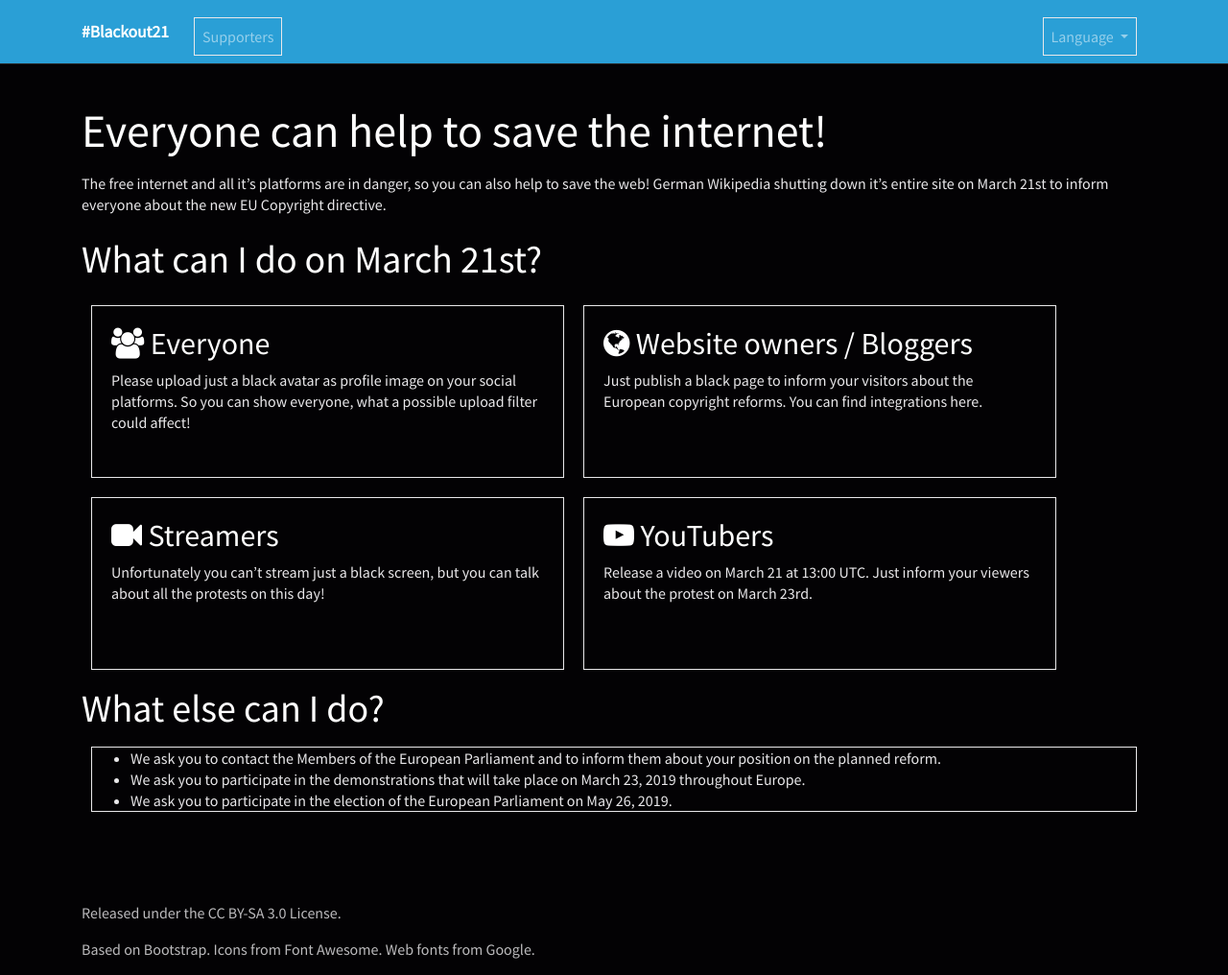
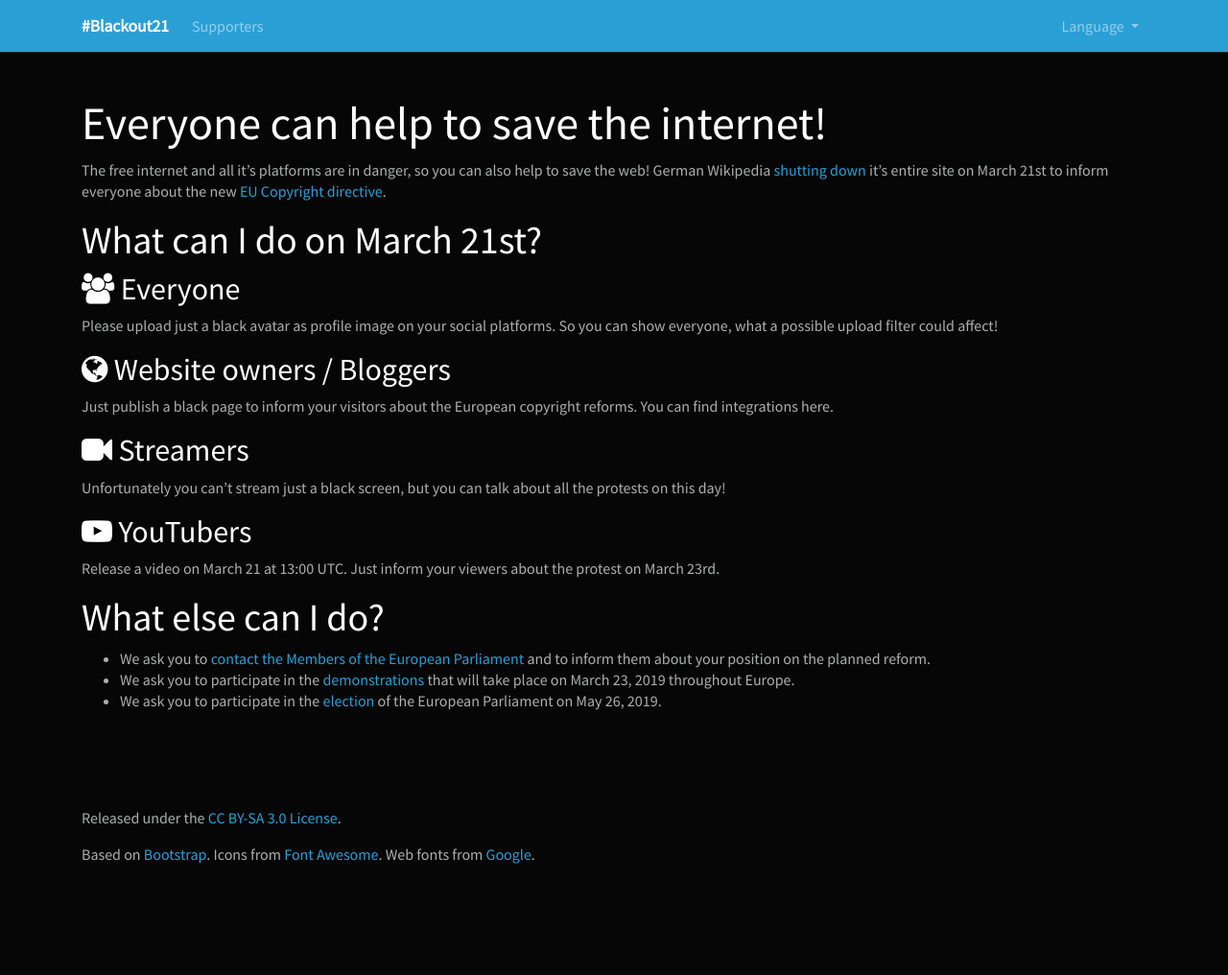
Before and after one commit to blackout21/blackout21.github.io, a Jekyll site: the page built from index.md, in a window 1280 px wide and 1016 px high. Shown: the whole window at 96% size. Built offline with Jekyll 4.4.1, drawn with Linux system fonts in a browser that asks for light colours; nearby versions of some CDN libraries; our own code applies the rules of GitHub Pages for plain Markdown files.

Commit message:
Fixed SCSS

```diff
--- a/_sass/app.scss
+++ b/_sass/app.scss
@@ -1,92 +1,21 @@
-$background: #030204;
-$foreground: #e9e8ea;
-
 body {
-    background: $background;
-    color: $foreground;
-    font: normal 20px/26px "Source Sans Pro", Arial, Helvetica, sans-serif;
+  padding-top: 100px;
+  font: normal 16px/22px "Source Sans Pro", Arial, Helvetica, sans-serif;
 }
 
-h1 {
-    font-size: 80px;
-    font-weight: 900;
-}
-
-h1, h2, h3 {
-    line-height: 1.5em;
-}
-
-main {
-    max-width: 800px;
-    margin: 0 auto;
-    padding: 10px;
-    text-align: center;
-}
-
-blockquote {
-    border: 1px solid $foreground;
-    padding: 20px;
-    text-align: left;
-    margin: 10px;
-    width: calc(50% - 62px);
-    min-height: 180px;
-    float: left;
-
-    &:last-child {
-        &:after {
-            content: "";
-            display: table;
-            clear: both;
-        }
-    }
-
-    h2, h3, h4 {
-        margin-top: 0;
-    }
-}
-
-ul {
-    border: 1px solid $foreground;
-    padding-top: 20px 40px;
-    text-align: left;
-    margin: 10px;
-}
-
-table {
-    border-collapse: collapse;
-
-    td, td {
-        border: 1px solid $foreground;
-        margin: 0;
-        padding: 10px;
-    }
-}
-
-a, a:link {
-    color: $foreground;
-}
-
-nav {
-    font-size: .8em;
-    max-width: 800px;
-    margin: 0 auto;
-    text-align: right;
-    padding: 10px;
+.navbar-brand {
+  font-weight: 900;
 }
 
 footer {
-    opacity: .8;
-    margin-top: 60px;
+  margin-top: 20px;
+  padding-top: 20px;
 }
 
-@media all and (max-width: 760px) {
-    h1 {
-        font-size: 40px;
-    }
+.card {
+  margin-bottom: 30px;
+}
 
-    blockquote {
-        width: auto;
-        min-height: auto;
-        float: none;
-    }
+.card .fa {
+  margin-right: 10px;
 }
```
